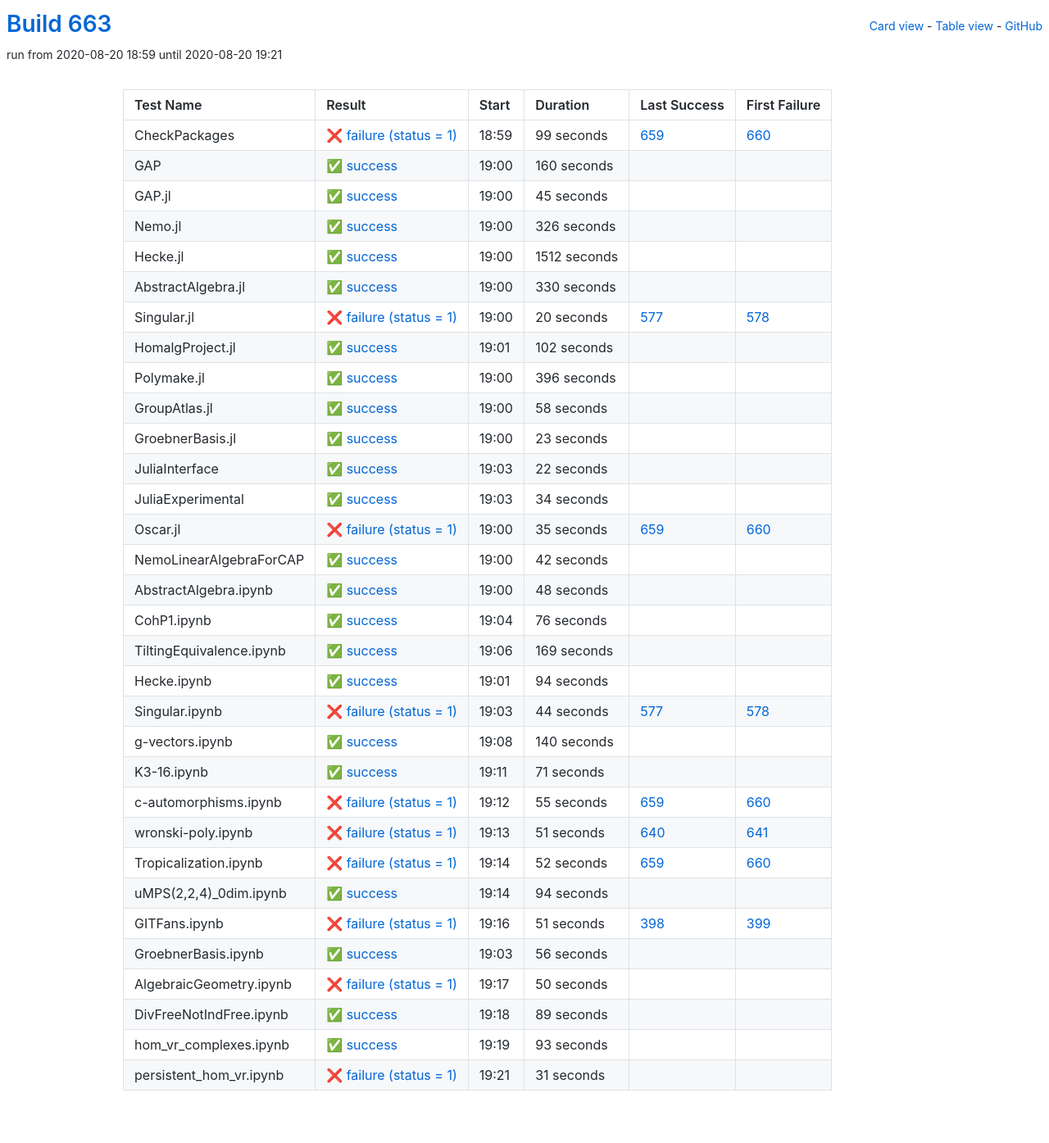
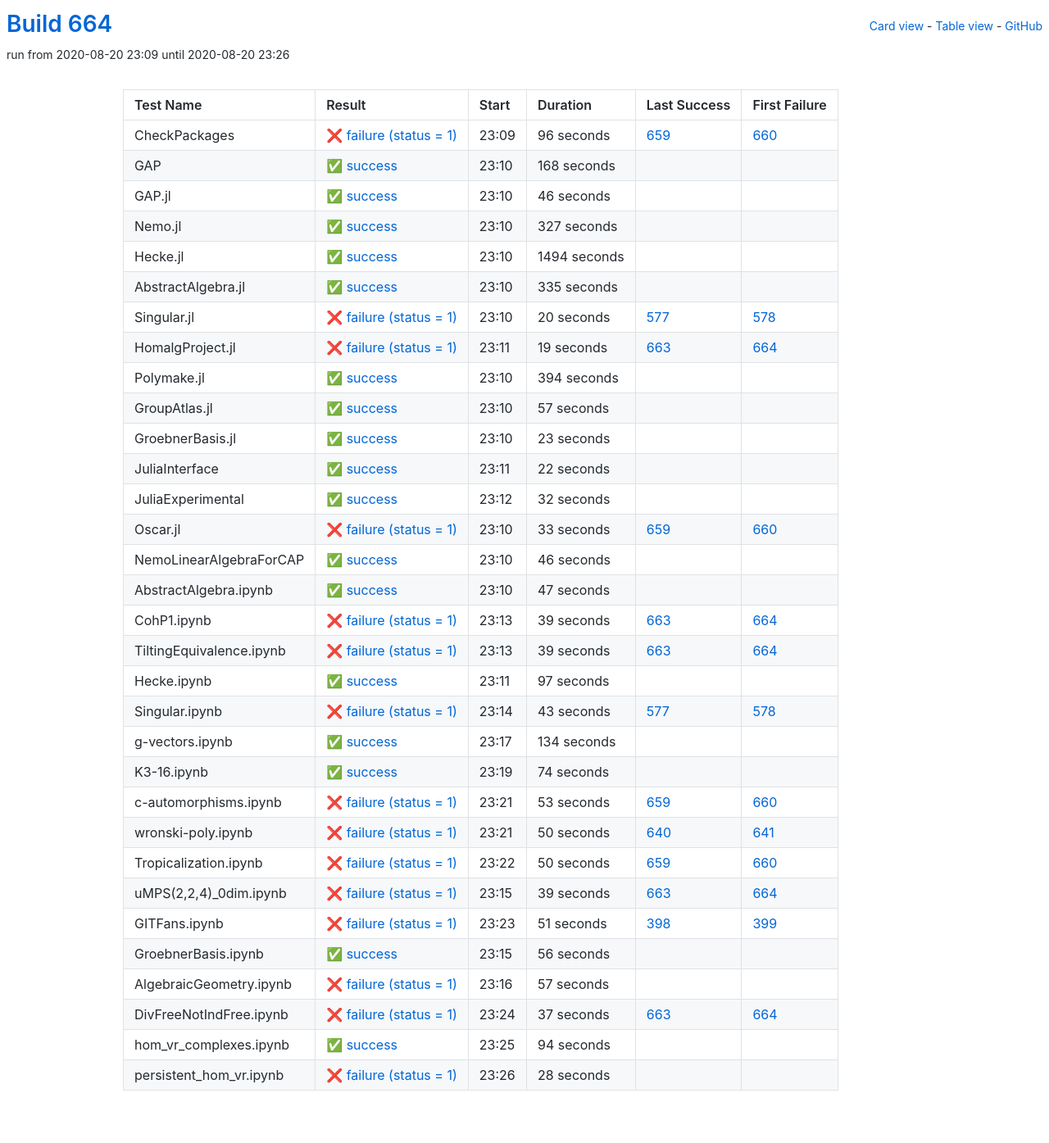
Before and after one commit to oscar-system/oscar-ci-status-stable, a Jekyll site: the page built from table.html, in a window 1280 px wide. Shown: the whole page at 82% size. Built offline with Jekyll 4.4.1, drawn with Linux system fonts in a browser that asks for light colours.

Commit message:
Build #664

```diff
--- a/_data/ci.yml
+++ b/_data/ci.yml
@@ -1,6 +1,6 @@
 ---
-build: 663
-build_url: https://oscarci.mathematik.uni-kl.de/job/oscar-stable/663/
+build: 664
+build_url: https://oscarci.mathematik.uni-kl.de/job/oscar-stable/664/
 job: oscar-stable
 organization: oscar-system
 repo: oscar-ci-status-stable
@@ -8,80 +8,80 @@ repourl: https://github.com/oscar-system/oscar-ci-status-stable
 tests:
 - name: CheckPackages
   id: checkpackages
-  log: https://oscarci.mathematik.uni-kl.de/job/oscar-stable/663/artifact/logs/build-663/CheckPackages.log
-  start: 2020-08-20 18:59
+  log: https://oscarci.mathematik.uni-kl.de/job/oscar-stable/664/artifact/logs/build-664/CheckPackages.log
+  start: 2020-08-20 23:09
   success: false
   exitcode: 1
   status: failure
-  duration: 99
+  duration: 96
   last_success: 659
   last_success_url: https://oscarci.mathematik.uni-kl.de/job/oscar-stable/659/
   first_failure: 660
   first_failure_url: https://oscarci.mathematik.uni-kl.de/job/oscar-stable/660/
 - name: GAP
   id: gap
-  log: https://oscarci.mathematik.uni-kl.de/job/oscar-stable/663/artifact/logs/build-663/GAP.log
-  start: 2020-08-20 19:00
+  log: https://oscarci.mathematik.uni-kl.de/job/oscar-stable/664/artifact/logs/build-664/GAP.log
+  start: 2020-08-20 23:10
   success: true
   exitcode: 0
   status: success
-  duration: 160
+  duration: 168
   last_success: false
   last_success_url:
   first_failure: false
   first_failure_url:
 - name: GAP.jl
   id: gap-jl
-  log: https://oscarci.mathematik.uni-kl.de/job/oscar-stable/663/artifact/logs/build-663/GAP.jl.log
-  start: 2020-08-20 19:00
+  log: https://oscarci.mathematik.uni-kl.de/job/oscar-stable/664/artifact/logs/build-664/GAP.jl.log
+  start: 2020-08-20 23:10
   success: true
   exitcode: 0
   status: success
-  duration: 45
+  duration: 46
   last_success: false
   last_success_url:
   first_failure: false
   first_failure_url:
 - name: Nemo.jl
   id: nemo-jl
-  log: https://oscarci.mathematik.uni-kl.de/job/oscar-stable/663/artifact/logs/build-663/Nemo.jl.log
-  start: 2020-08-20 19:00
+  log: https://oscarci.mathematik.uni-kl.de/job/oscar-stable/664/artifact/logs/build-664/Nemo.jl.log
+  start: 2020-08-20 23:10
   success: true
   exitcode: 0
   status: success
-  duration: 326
+  duration: 327
   last_success: false
   last_success_url:
   first_failure: false
   first_failure_url:
 - name: Hecke.jl
   id: hecke-jl
-  log: https://oscarci.mathematik.uni-kl.de/job/oscar-stable/663/artifact/logs/build-663/Hecke.jl.log
-  start: 2020-08-20 19:00
+  log: https://oscarci.mathematik.uni-kl.de/job/oscar-stable/664/artifact/logs/build-664/Hecke.jl.log
+  start: 2020-08-20 23:10
   success: true
   exitcode: 0
   status: success
-  duration: 1512
+  duration: 1494
   last_success: false
   last_success_url:
   first_failure: false
   first_failure_url:
 - name: AbstractAlgebra.jl
   id: abstractalgebra-jl
-  log: https://oscarci.mathematik.uni-kl.de/job/oscar-stable/663/artifact/logs/build-663/AbstractAlgebra.jl.log
-  start: 2020-08-20 19:00
+  log: https://oscarci.mathematik.uni-kl.de/job/oscar-stable/664/artifact/logs/build-664/AbstractAlgebra.jl.log
+  start: 2020-08-20 23:10
   success: true
   exitcode: 0
   status: success
-  duration: 330
+  duration: 335
   last_success: false
   last_success_url:
   first_failure: false
   first_failure_url:
 - name: Singular.jl
   id: singular-jl
-  log: https://oscarci.mathematik.uni-kl.de/job/oscar-stable/663/artifact/logs/build-663/Singular.jl.log
-  start: 2020-08-20 19:00
+  log: https://oscarci.mathematik.uni-kl.de/job/oscar-stable/664/artifact/logs/build-664/Singular.jl.log
+  start: 2020-08-20 23:10
   success: false
   exitcode: 1
   status: failure
@@ -92,44 +92,44 @@ tests:
   first_failure_url: https://oscarci.mathematik.uni-kl.de/job/oscar-stable/578/
 - name: HomalgProject.jl
   id: homalgproject-jl
-  log: https://oscarci.mathematik.uni-kl.de/job/oscar-stable/663/artifact/logs/build-663/HomalgProject.jl.log
-  start: 2020-08-20 19:01
+  log: https://oscarci.mathematik.uni-kl.de/job/oscar-stable/664/artifact/logs/build-664/HomalgProject.jl.log
+  start: 2020-08-20 23:11
+  success: false
+  exitcode: 1
+  status: failure
+  duration: 19
+  last_success: 663
+  last_success_url: https://oscarci.mathematik.uni-kl.de/job/oscar-stable/663/
+  first_failure: 664
+  first_failure_url: https://oscarci.mathematik.uni-kl.de/job/oscar-stable/664/
+- name: Polymake.jl
+  id: polymake-jl
+  log: https://oscarci.mathematik.uni-kl.de/job/oscar-stable/664/artifact/logs/build-664/Polymake.jl.log
+  start: 2020-08-20 23:10
   success: true
   exitcode: 0
   status: success
-  duration: 102
-  last_success: false
-  last_success_url:
-  first_failure: false
-  first_failure_url:
-- name: Polymake.jl
-  id: polymake-jl
-  log: https://oscarci.mathematik.uni-kl.de/job/oscar-stable/663/artifact/logs/build-663/Polymake.jl.log
-  start: 2020-08-20 19:00
-  success: true
-  exitcode: 0
-  status: success
-  duration: 396
+  duration: 394
   last_success: false
   last_success_url:
   first_failure: false
   first_failure_url:
 - name: GroupAtlas.jl
   id: groupatlas-jl
-  log: https://oscarci.mathematik.uni-kl.de/job/oscar-stable/663/artifact/logs/build-663/GroupAtlas.jl.log
-  start: 2020-08-20 19:00
+  log: https://oscarci.mathematik.uni-kl.de/job/oscar-stable/664/artifact/logs/build-664/GroupAtlas.jl.log
+  start: 2020-08-20 23:10
   success: true
   exitcode: 0
   status: success
-  duration: 58
+  duration: 57
   last_success: false
   last_success_url:
   first_failure: false
   first_failure_url:
 - name: GroebnerBasis.jl
   id: groebnerbasis-jl
-  log: https://oscarci.mathematik.uni-kl.de/job/oscar-stable/663/artifact/logs/build-663/GroebnerBasis.jl.log
-  start: 2020-08-20 19:00
+  log: https://oscarci.mathematik.uni-kl.de/job/oscar-stable/664/artifact/logs/build-664/GroebnerBasis.jl.log
+  start: 2020-08-20 23:10
   success: true
   exitcode: 0
   status: success
@@ -140,8 +140,8 @@ tests:
   first_failure_url:
 - name: JuliaInterface
   id: juliainterface
-  log: https://oscarci.mathematik.uni-kl.de/job/oscar-stable/663/artifact/logs/build-663/JuliaInterface.log
-  start: 2020-08-20 19:03
+  log: https://oscarci.mathematik.uni-kl.de/job/oscar-stable/664/artifact/logs/build-664/JuliaInterface.log
+  start: 2020-08-20 23:11
   success: true
   exitcode: 0
   status: success
@@ -152,176 +152,176 @@ tests:
   first_failure_url:
 - name: JuliaExperimental
   id: juliaexperimental
-  log: https://oscarci.mathematik.uni-kl.de/job/oscar-stable/663/artifact/logs/build-663/JuliaExperimental.log
-  start: 2020-08-20 19:03
+  log: https://oscarci.mathematik.uni-kl.de/job/oscar-stable/664/artifact/logs/build-664/JuliaExperimental.log
+  start: 2020-08-20 23:12
   success: true
   exitcode: 0
   status: success
-  duration: 34
+  duration: 32
   last_success: false
   last_success_url:
   first_failure: false
   first_failure_url:
 - name: Oscar.jl
   id: oscar-jl
-  log: https://oscarci.mathematik.uni-kl.de/job/oscar-stable/663/artifact/logs/build-663/Oscar.jl.log
-  start: 2020-08-20 19:00
+  log: https://oscarci.mathematik.uni-kl.de/job/oscar-stable/664/artifact/logs/build-664/Oscar.jl.log
+  start: 2020-08-20 23:10
   success: false
   exitcode: 1
   status: failure
-  duration: 35
+  duration: 33
   last_success: 659
   last_success_url: https://oscarci.mathematik.uni-kl.de/job/oscar-stable/659/
   first_failure: 660
   first_failure_url: https://oscarci.mathematik.uni-kl.de/job/oscar-stable/660/
 - name: NemoLinearAlgebraForCAP
   id: nemolinearalgebraforcap
-  log: https://oscarci.mathematik.uni-kl.de/job/oscar-stable/663/artifact/logs/build-663/NemoLinearAlgebraForCAP.log
-  start: 2020-08-20 19:00
+  log: https://oscarci.mathematik.uni-kl.de/job/oscar-stable/664/artifact/logs/build-664/NemoLinearAlgebraForCAP.log
+  start: 2020-08-20 23:10
   success: true
   exitcode: 0
   status: success
-  duration: 42
+  duration: 46
   last_success: false
   last_success_url:
   first_failure: false
   first_failure_url:
 - name: AbstractAlgebra.ipynb
   id: abstractalgebra-ipynb
-  log: https://oscarci.mathematik.uni-kl.de/job/oscar-stable/663/artifact/logs/build-663/AbstractAlgebra.ipynb.log
-  start: 2020-08-20 19:00
+  log: https://oscarci.mathematik.uni-kl.de/job/oscar-stable/664/artifact/logs/build-664/AbstractAlgebra.ipynb.log
+  start: 2020-08-20 23:10
   success: true
   exitcode: 0
   status: success
-  duration: 48
+  duration: 47
   last_success: false
   last_success_url:
   first_failure: false
   first_failure_url:
 - name: CohP1.ipynb
   id: cohp1-ipynb
-  log: https://oscarci.mathematik.uni-kl.de/job/oscar-stable/663/artifact/logs/build-663/CohP1.ipynb.log
-  start: 2020-08-20 19:04
+  log: https://oscarci.mathematik.uni-kl.de/job/oscar-stable/664/artifact/logs/build-664/CohP1.ipynb.log
+  start: 2020-08-20 23:13
+  success: false
+  exitcode: 1
+  status: failure
+  duration: 39
+  last_success: 663
+  last_success_url: https://oscarci.mathematik.uni-kl.de/job/oscar-stable/663/
+  first_failure: 664
+  first_failure_url: https://oscarci.mathematik.uni-kl.de/job/oscar-stable/664/
+- name: TiltingEquivalence.ipynb
+  id: tiltingequivalence-ipynb
+  log: https://oscarci.mathematik.uni-kl.de/job/oscar-stable/664/artifact/logs/build-664/TiltingEquivalence.ipynb.log
+  start: 2020-08-20 23:13
+  success: false
+  exitcode: 1
+  status: failure
+  duration: 39
+  last_success: 663
+  last_success_url: https://oscarci.mathematik.uni-kl.de/job/oscar-stable/663/
+  first_failure: 664
+  first_failure_url: https://oscarci.mathematik.uni-kl.de/job/oscar-stable/664/
+- name: Hecke.ipynb
+  id: hecke-ipynb
+  log: https://oscarci.mathematik.uni-kl.de/job/oscar-stable/664/artifact/logs/build-664/Hecke.ipynb.log
+  start: 2020-08-20 23:11
   success: true
   exitcode: 0
   status: success
-  duration: 76
-  last_success: false
-  last_success_url:
-  first_failure: false
-  first_failure_url:
-- name: TiltingEquivalence.ipynb
-  id: tiltingequivalence-ipynb
-  log: https://oscarci.mathematik.uni-kl.de/job/oscar-stable/663/artifact/logs/build-663/TiltingEquivalence.ipynb.log
-  start: 2020-08-20 19:06
-  success: true
-  exitcode: 0
-  status: success
-  duration: 169
-  last_success: false
-  last_success_url:
-  first_failure: false
-  first_failure_url:
-- name: Hecke.ipynb
-  id: hecke-ipynb
-  log: https://oscarci.mathematik.uni-kl.de/job/oscar-stable/663/artifact/logs/build-663/Hecke.ipynb.log
-  start: 2020-08-20 19:01
-  success: true
-  exitcode: 0
-  status: success
-  duration: 94
+  duration: 97
   last_success: false
   last_success_url:
   first_failure: false
   first_failure_url:
 - name: Singular.ipynb
   id: singular-ipynb
-  log: https://oscarci.mathematik.uni-kl.de/job/oscar-stable/663/artifact/logs/build-663/Singular.ipynb.log
-  start: 2020-08-20 19:03
+  log: https://oscarci.mathematik.uni-kl.de/job/oscar-stable/664/artifact/logs/build-664/Singular.ipynb.log
+  start: 2020-08-20 23:14
   success: false
   exitcode: 1
   status: failure
-  duration: 44
+  duration: 43
   last_success: 577
   last_success_url: https://oscarci.mathematik.uni-kl.de/job/oscar-stable/577/
   first_failure: 578
   first_failure_url: https://oscarci.mathematik.uni-kl.de/job/oscar-stable/578/
 - name: g-vectors.ipynb
   id: g-vectors-ipynb
-  log: https://oscarci.mathematik.uni-kl.de/job/oscar-stable/663/artifact/logs/build-663/g-vectors.ipynb.log
-  start: 2020-08-20 19:08
+  log: https://oscarci.mathematik.uni-kl.de/job/oscar-stable/664/artifact/logs/build-664/g-vectors.ipynb.log
+  start: 2020-08-20 23:17
   success: true
   exitcode: 0
   status: success
-  duration: 140
+  duration: 134
   last_success: false
   last_success_url:
   first_failure: false
   first_failure_url:
 - name: K3-16.ipynb
   id: k3-16-ipynb
-  log: https://oscarci.mathematik.uni-kl.de/job/oscar-stable/663/artifact/logs/build-663/K3-16.ipynb.log
-  start: 2020-08-20 19:11
+  log: https://oscarci.mathematik.uni-kl.de/job/oscar-stable/664/artifact/logs/build-664/K3-16.ipynb.log
+  start: 2020-08-20 23:19
   success: true
   exitcode: 0
   status: success
-  duration: 71
+  duration: 74
   last_success: false
   last_success_url:
   first_failure: false
   first_failure_url:
 - name: c-automorphisms.ipynb
   id: c-automorphisms-ipynb
-  log: https://oscarci.mathematik.uni-kl.de/job/oscar-stable/663/artifact/logs/build-663/c-automorphisms.ipynb.log
-  start: 2020-08-20 19:12
+  log: https://oscarci.mathematik.uni-kl.de/job/oscar-stable/664/artifact/logs/build-664/c-automorphisms.ipynb.log
+  start: 2020-08-20 23:21
   success: false
   exitcode: 1
   status: failure
-  duration: 55
+  duration: 53
   last_success: 659
   last_success_url: https://oscarci.mathematik.uni-kl.de/job/oscar-stable/659/
   first_failure: 660
   first_failure_url: https://oscarci.mathematik.uni-kl.de/job/oscar-stable/660/
 - name: wronski-poly.ipynb
   id: wronski-poly-ipynb
-  log: https://oscarci.mathematik.uni-kl.de/job/oscar-stable/663/artifact/logs/build-663/wronski-poly.ipynb.log
-  start: 2020-08-20 19:13
+  log: https://oscarci.mathematik.uni-kl.de/job/oscar-stable/664/artifact/logs/build-664/wronski-poly.ipynb.log
+  start: 2020-08-20 23:21
   success: false
   exitcode: 1
   status: failure
-  duration: 51
+  duration: 50
   last_success: 640
   last_success_url: https://oscarci.mathematik.uni-kl.de/job/oscar-stable/640/
   first_failure: 641
   first_failure_url: https://oscarci.mathematik.uni-kl.de/job/oscar-stable/641/
 - name: Tropicalization.ipynb
   id: tropicalization-ipynb
-  log: https://oscarci.mathematik.uni-kl.de/job/oscar-stable/663/artifact/logs/build-663/Tropicalization.ipynb.log
-  start: 2020-08-20 19:14
+  log: https://oscarci.mathematik.uni-kl.de/job/oscar-stable/664/artifact/logs/build-664/Tropicalization.ipynb.log
+  start: 2020-08-20 23:22
   success: false
   exitcode: 1
   status: failure
-  duration: 52
+  duration: 50
   last_success: 659
   last_success_url: https://oscarci.mathematik.uni-kl.de/job/oscar-stable/659/
   first_failure: 660
   first_failure_url: https://oscarci.mathematik.uni-kl.de/job/oscar-stable/660/
 - name: uMPS(2,2,4)_0dim.ipynb
   id: umps-2-2-4-0dim-ipynb
-  log: https://oscarci.mathematik.uni-kl.de/job/oscar-stable/663/artifact/logs/build-663/uMPS-2-2-4-_0dim.ipynb.log
-  start: 2020-08-20 19:14
-  success: true
-  exitcode: 0
-  status: success
-  duration: 94
-  last_success: false
-  last_success_url:
-  first_failure: false
-  first_failure_url:
+  log: https://oscarci.mathematik.uni-kl.de/job/oscar-stable/664/artifact/logs/build-664/uMPS-2-2-4-_0dim.ipynb.log
+  start: 2020-08-20 23:15
+  success: false
+  exitcode: 1
+  status: failure
+  duration: 39
+  last_success: 663
+  last_success_url: https://oscarci.mathematik.uni-kl.de/job/oscar-stable/663/
+  first_failure: 664
+  first_failure_url: https://oscarci.mathematik.uni-kl.de/job/oscar-stable/664/
 - name: GITFans.ipynb
   id: gitfans-ipynb
-  log: https://oscarci.mathematik.uni-kl.de/job/oscar-stable/663/artifact/logs/build-663/GITFans.ipynb.log
-  start: 2020-08-20 19:16
+  log: https://oscarci.mathematik.uni-kl.de/job/oscar-stable/664/artifact/logs/build-664/GITFans.ipynb.log
+  start: 2020-08-20 23:23
   success: false
   exitcode: 1
   status: failure
@@ -332,8 +332,8 @@ tests:
   first_failure_url: https://oscarci.mathematik.uni-kl.de/job/oscar-stable/399/
 - name: GroebnerBasis.ipynb
   id: groebnerbasis-ipynb
-  log: https://oscarci.mathematik.uni-kl.de/job/oscar-stable/663/artifact/logs/build-663/GroebnerBasis.ipynb.log
-  start: 2020-08-20 19:03
+  log: https://oscarci.mathematik.uni-kl.de/job/oscar-stable/664/artifact/logs/build-664/GroebnerBasis.ipynb.log
+  start: 2020-08-20 23:15
   success: true
   exitcode: 0
   status: success
@@ -344,48 +344,48 @@ tests:
   first_failure_url:
 - name: AlgebraicGeometry.ipynb
   id: algebraicgeometry-ipynb
-  log: https://oscarci.mathematik.uni-kl.de/job/oscar-stable/663/artifact/logs/build-663/AlgebraicGeometry.ipynb.log
-  start: 2020-08-20 19:17
+  log: https://oscarci.mathematik.uni-kl.de/job/oscar-stable/664/artifact/logs/build-664/AlgebraicGeometry.ipynb.log
+  start: 2020-08-20 23:16
   success: false
   exitcode: 1
   status: failure
-  duration: 50
+  duration: 57
   last_success: false
   last_success_url:
   first_failure: false
   first_failure_url:
 - name: DivFreeNotIndFree.ipynb
   id: divfreenotindfree-ipynb
-  log: https://oscarci.mathematik.uni-kl.de/job/oscar-stable/663/artifact/logs/build-663/DivFreeNotIndFree.ipynb.log
-  start: 2020-08-20 19:18
+  log: https://oscarci.mathematik.uni-kl.de/job/oscar-stable/664/artifact/logs/build-664/DivFreeNotIndFree.ipynb.log
+  start: 2020-08-20 23:24
+  success: false
+  exitcode: 1
+  status: failure
+  duration: 37
+  last_success: 663
+  last_success_url: https://oscarci.mathematik.uni-kl.de/job/oscar-stable/663/
+  first_failure: 664
+  first_failure_url: https://oscarci.mathematik.uni-kl.de/job/oscar-stable/664/
+- name: hom_vr_complexes.ipynb
+  id: hom-vr-complexes-ipynb
+  log: https://oscarci.mathematik.uni-kl.de/job/oscar-stable/664/artifact/logs/build-664/hom_vr_complexes.ipynb.log
+  start: 2020-08-20 23:25
   success: true
   exitcode: 0
   status: success
-  duration: 89
-  last_success: false
-  last_success_url:
-  first_failure: false
-  first_failure_url:
-- name: hom_vr_complexes.ipynb
-  id: hom-vr-complexes-ipynb
-  log: https://oscarci.mathematik.uni-kl.de/job/oscar-stable/663/artifact/logs/build-663/hom_vr_complexes.ipynb.log
-  start: 2020-08-20 19:19
-  success: true
-  exitcode: 0
-  status: success
-  duration: 93
+  duration: 94
   last_success: false
   last_success_url:
   first_failure: false
   first_failure_url:
 - name: persistent_hom_vr.ipynb
   id: persistent-hom-vr-ipynb
-  log: https://oscarci.mathematik.uni-kl.de/job/oscar-stable/663/artifact/logs/build-663/persistent_hom_vr.ipynb.log
-  start: 2020-08-20 19:21
+  log: https://oscarci.mathematik.uni-kl.de/job/oscar-stable/664/artifact/logs/build-664/persistent_hom_vr.ipynb.log
+  start: 2020-08-20 23:26
   success: false
   exitcode: 1
   status: failure
-  duration: 31
+  duration: 28
   last_success: false
   last_success_url:
   first_failure: false
```
Also changed, not shown: README.md.
